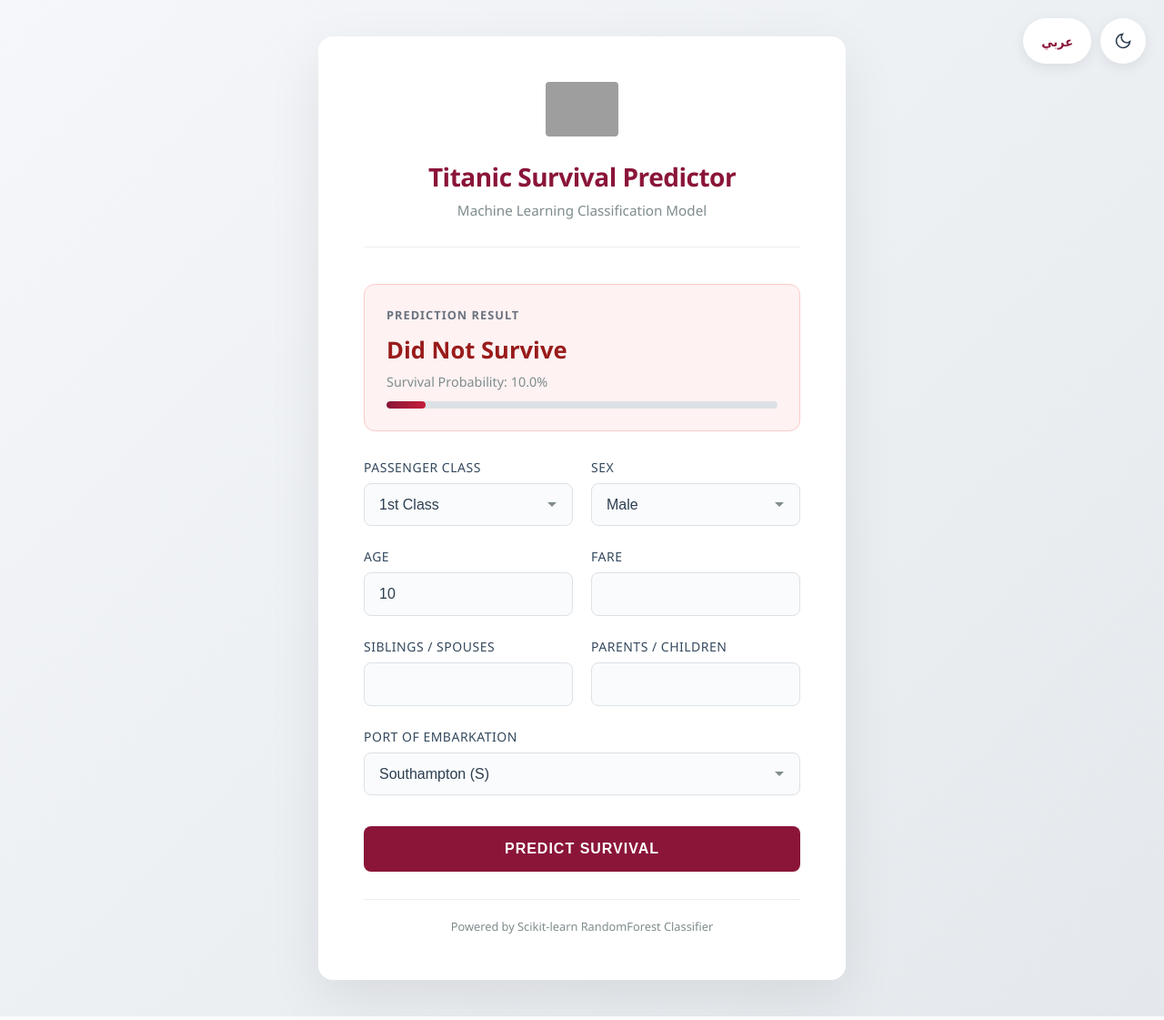
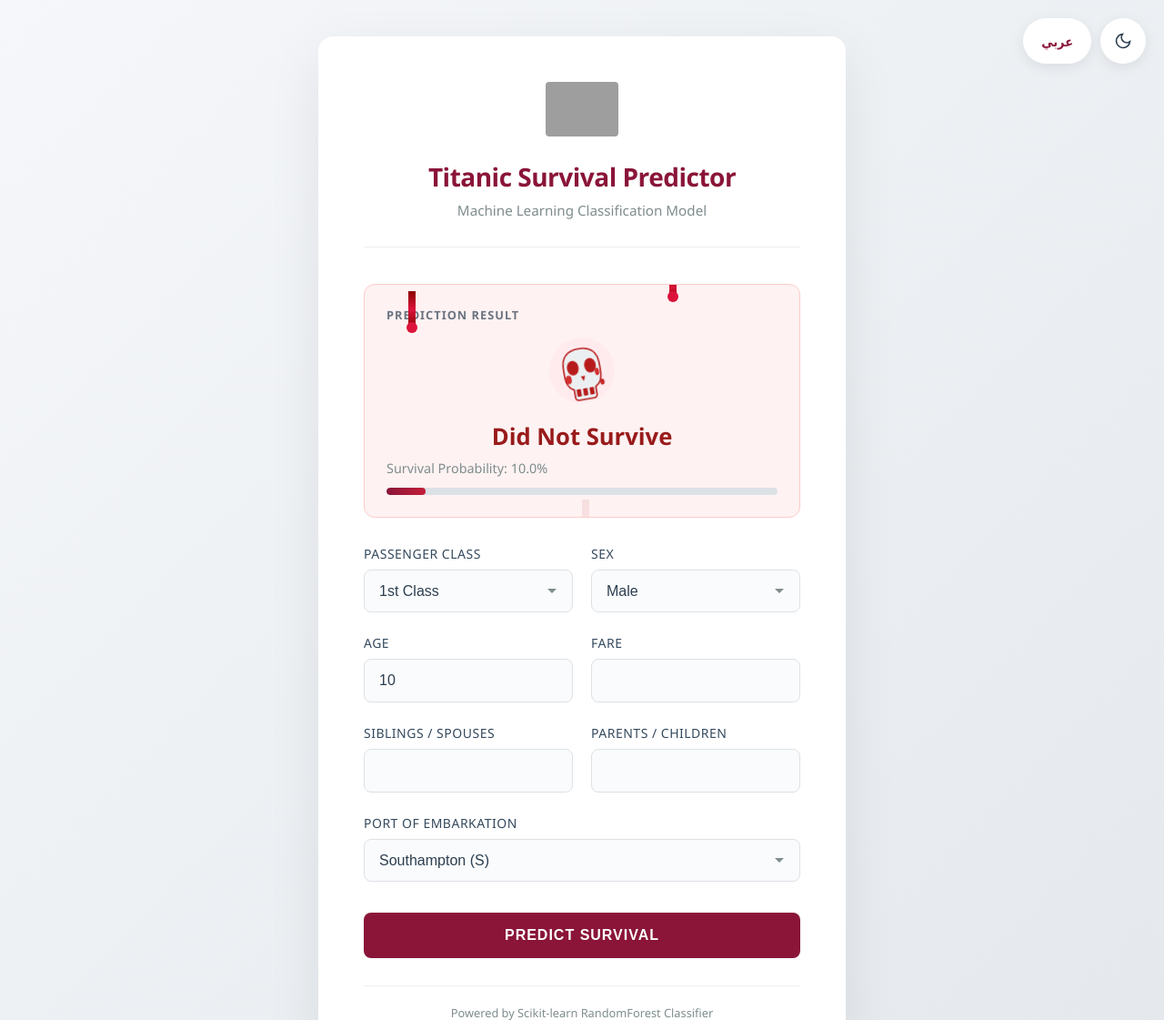
Before and after one commit to aliholmes5544/Lab03-AI-and-cyber, a Flask app: template Lab03-AI and cyber/templates/index.html in a window 1280 px wide. Shown: the top 1121 px of the page at 91% size. Run offline with Flask 3, Linux system fonts and the light colour scheme; the template is opened without the code that fills it: most values are stand-ins (such as "Sample title", 1, 10 or a date in 2020); parts of the project's set-up code (start-up, migrations or seed data) failed here and were passed over; grey boxes are pictures that could not be loaded.

Commit message:
Add visual reaction icons for survival prediction results
- Add male survivor SVG icon with shield and checkmark
- Add skull death SVG icon with blood drops
- Add blood drip animation effect for non-survivors
- Update result display with animated icons

```diff
--- a/Lab03-AI and cyber/static/style.css
+++ b/Lab03-AI and cyber/static/style.css
@@ -312,6 +312,105 @@ body[data-theme="dark"] .not-survived {
     color: #f87171;
 }
 
+.result-container {
+    display: flex;
+    flex-direction: column;
+    align-items: center;
+    gap: 15px;
+}
+
+.result-icon {
+    width: 80px;
+    height: 80px;
+}
+
+.survivor-icon {
+    animation: pulse 1.5s ease infinite;
+}
+
+.death-icon {
+    animation: shake 0.5s ease infinite;
+}
+
+@keyframes pulse {
+    0%, 100% { transform: scale(1); }
+    50% { transform: scale(1.1); }
+}
+
+@keyframes bounce {
+    0%, 100% { transform: translateY(0); }
+    50% { transform: translateY(-10px); }
+}
+
+@keyframes shake {
+    0%, 100% { transform: rotate(0deg); }
+    25% { transform: rotate(-10deg); }
+    75% { transform: rotate(10deg); }
+}
+
+/* Blood Drips Effect */
+.blood-drips {
+    position: absolute;
+    top: 0;
+    left: 0;
+    right: 0;
+    height: 100%;
+    overflow: hidden;
+    pointer-events: none;
+    border-radius: 12px;
+}
+
+.blood-drip {
+    position: absolute;
+    top: -20px;
+    width: 8px;
+    height: 0;
+    background: linear-gradient(180deg, #8B0000 0%, #DC143C 50%, #8B0000 100%);
+    border-radius: 0 0 4px 4px;
+    animation: drip 2s ease-in-out infinite;
+}
+
+.blood-drip::after {
+    content: '';
+    position: absolute;
+    bottom: -6px;
+    left: 50%;
+    transform: translateX(-50%);
+    width: 12px;
+    height: 12px;
+    background: #DC143C;
+    border-radius: 50%;
+}
+
+.blood-drip:nth-child(1) { left: 10%; animation-delay: 0s; }
+.blood-drip:nth-child(2) { left: 30%; animation-delay: 0.4s; }
+.blood-drip:nth-child(3) { left: 50%; animation-delay: 0.8s; }
+.blood-drip:nth-child(4) { left: 70%; animation-delay: 0.2s; }
+.blood-drip:nth-child(5) { left: 90%; animation-delay: 0.6s; }
+
+@keyframes drip {
+    0% {
+        height: 0;
+        top: -20px;
+        opacity: 1;
+    }
+    50% {
+        height: 60px;
+        top: 20px;
+        opacity: 1;
+    }
+    100% {
+        height: 60px;
+        top: 100%;
+        opacity: 0;
+    }
+}
+
+.alert.danger {
+    position: relative;
+    overflow: hidden;
+}
+
 .probability {
     font-size: 0.9rem;
     color: var(--text-secondary);
--- a/Lab03-AI and cyber/templates/index.html
+++ b/Lab03-AI and cyber/templates/index.html
@@ -47,13 +47,26 @@
         {% if prediction %}
         <div class="alert {% if prediction.survived %}success{% else %}danger{% endif %}">
             <h2 data-en="Prediction Result" data-ar="نتيجة التنبؤ">Prediction Result</h2>
-            <p class="result">
+            <div class="result-container">
                 {% if prediction.survived %}
-                    <span class="survived" data-en="Survived" data-ar="نجا">Survived</span>
+                    <img src="{{ url_for('static', filename='male-survivor.svg') }}" alt="Survivor" class="result-icon survivor-icon">
+                    <p class="result">
+                        <span class="survived" data-en="Survived" data-ar="نجا">Survived</span>
+                    </p>
                 {% else %}
-                    <span class="not-survived" data-en="Did Not Survive" data-ar="لم ينجُ">Did Not Survive</span>
+                    <img src="{{ url_for('static', filename='skull-death.svg') }}" alt="Did not survive" class="result-icon death-icon">
+                    <p class="result">
+                        <span class="not-survived" data-en="Did Not Survive" data-ar="لم ينجُ">Did Not Survive</span>
+                    </p>
+                    <div class="blood-drips">
+                        <div class="blood-drip"></div>
+                        <div class="blood-drip"></div>
+                        <div class="blood-drip"></div>
+                        <div class="blood-drip"></div>
+                        <div class="blood-drip"></div>
+                    </div>
                 {% endif %}
-            </p>
+            </div>
             <p class="probability">
                 <span data-en="Survival Probability:" data-ar="احتمال النجاة:">Survival Probability:</span> {{ "%.1f"|format(prediction.probability * 100) }}%
             </p>
```
Also changed, not shown: Lab03-AI and cyber/static/male-survivor.svg (added), Lab03-AI and cyber/static/skull-death.svg (added).
